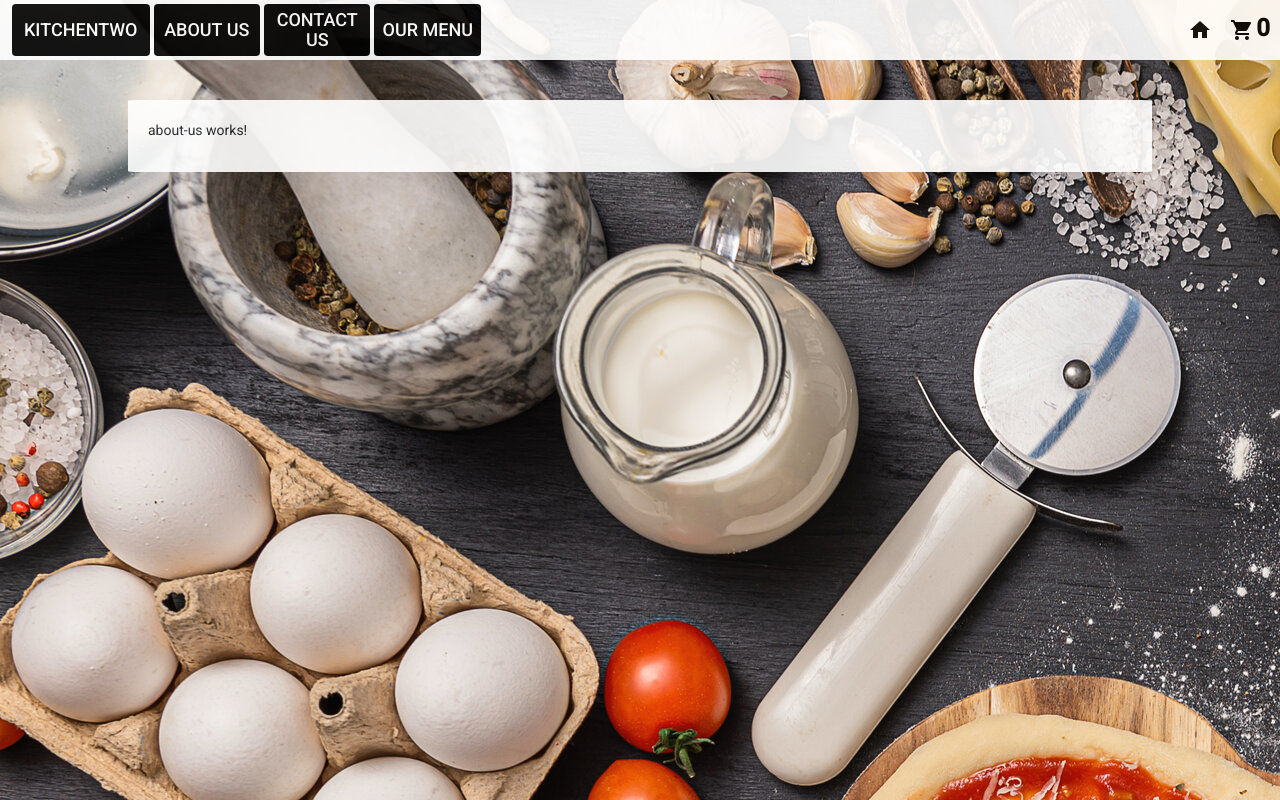
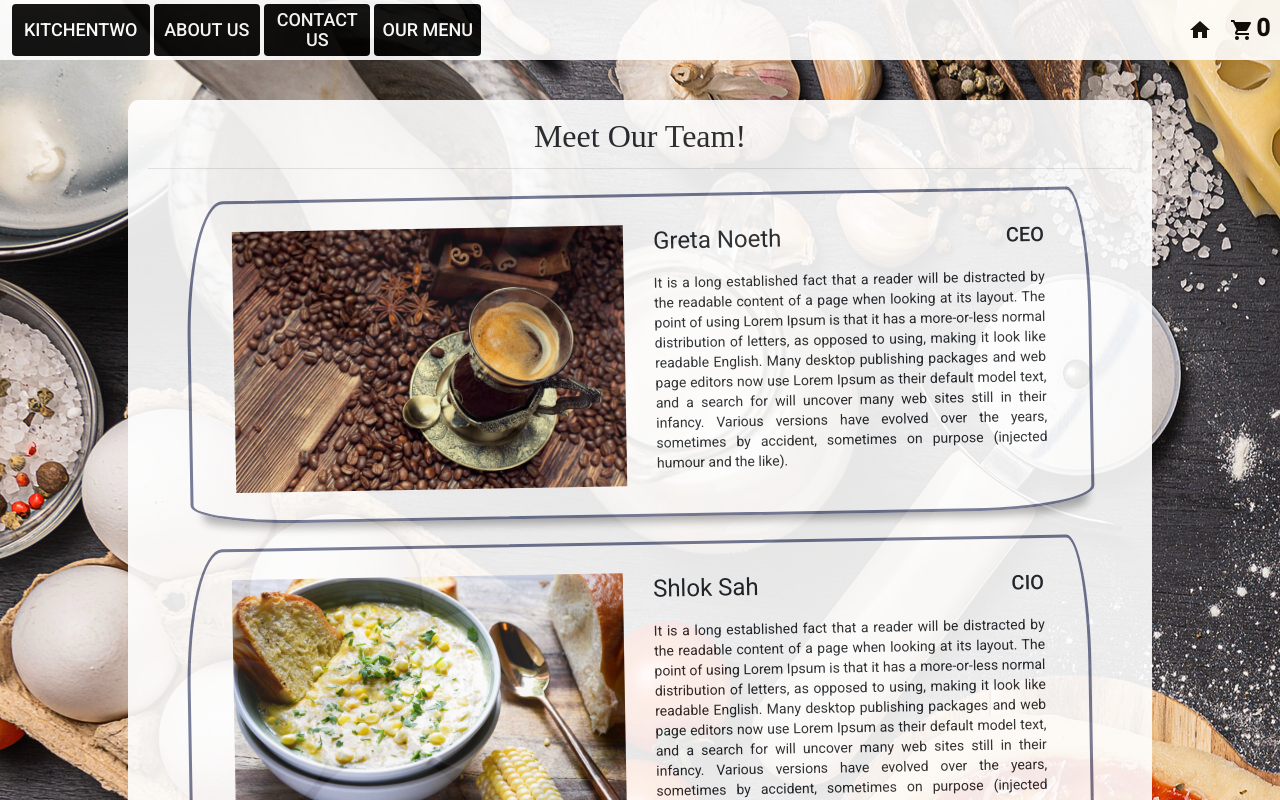
Before and after one commit to srcohen22/CSE5234, an Angular app in the folder frontend/my-app/: page /aboutus in a window 1280 px wide. Shown: the top 800 px of the page. Built offline with nearby package versions, Linux system fonts and the light colour scheme.

Commit message:
Added position, styling to about us page

```diff
--- a/frontend/my-app/src/app/about-us/about-us.component.css
+++ b/frontend/my-app/src/app/about-us/about-us.component.css
@@ -0,0 +1,52 @@
+.profile-box {
+  margin: 25px;
+}
+
+.img-size {
+  width: 100%;
+  height: auto;
+}
+
+.profile-box {
+  border-top-left-radius: 37px 140px;
+  border-top-right-radius: 23px 130px;
+  border-bottom-left-radius: 110px 19px;
+  border-bottom-right-radius: 120px 24px;
+
+  text-align: justify;
+
+  display: flex;
+  position: relative;
+  border: solid 3px #6e7491;
+  padding: 2em;
+  max-width: 8000px;
+  transform: rotate(-1deg);
+  box-shadow: 3px 15px 8px -10px rgba(0, 0, 0, 0.3);
+  transition: all 0.13s ease-in;
+}
+
+.profile-box:hover {
+  transform: translateY(-10px) rotate(1deg);
+  box-shadow: 3px 15px 8px -10px rgba(0, 0, 0, 0.3);
+}
+
+.profile-box:hover .border {
+  transform: translateY(4px) rotate(-5deg);
+}
+
+.title {
+  font-size: xx-large;
+  font-family: cursive;
+  text-align: center;
+}
+
+.name-prof {
+  display: flex;
+  flex-direction: row;
+  align-items: center;
+  justify-content: space-between;
+}
+
+.position {
+  text-align: right;
+}
--- a/frontend/my-app/src/app/about-us/about-us.component.html
+++ b/frontend/my-app/src/app/about-us/about-us.component.html
@@ -1 +1,22 @@
-<p>about-us works!</p>
+<h1 class="title">Meet Our Team!</h1>
+  <hr class="width-80">
+<div class="container">
+  <div *ngFor="let person of profile" class="row profile-box">
+    <div class="col-md-6">
+      <img class="img-size" src="{{person.image}}"/>
+    </div>
+    <div class="col-md-6 profile-words">
+      <div class="row name-prof">
+        <div class="name col-8">
+          <h1>{{ person.name }}</h1>
+        </div>
+        <div class="position col-4">
+          <h2>{{ person.position }}</h2>
+        </div>
+      </div>
+      <div class="description">
+        <p>{{person.description}}</p>
+      </div>
+    </div>
+  </div>
+</div>
--- a/frontend/my-app/src/app/about-us/about-us.component.ts
+++ b/frontend/my-app/src/app/about-us/about-us.component.ts
@@ -1,4 +1,6 @@
 import { Component, OnInit } from '@angular/core';
+import { AboutUs } from './aboutus';
+import { PROFILE } from './profiles'
 
 @Component({
   selector: 'app-about-us',
@@ -7,6 +9,8 @@ import { Component, OnInit } from '@angular/core';
 })
 export class AboutUsComponent implements OnInit {
 
+  profile = PROFILE;
+
   constructor() { }
 
   ngOnInit(): void {
--- /dev/null
+++ b/frontend/my-app/src/app/about-us/aboutus.ts
@@ -0,0 +1,6 @@
+export interface AboutUs {
+  name: string;
+  description: string;
+  image?: string;
+  position: string;
+}
--- /dev/null
+++ b/frontend/my-app/src/app/about-us/profiles.ts
@@ -0,0 +1,16 @@
+import { AboutUs } from './aboutus'
+
+export const PROFILE: AboutUs[] = [
+  { name: 'Greta Noeth',
+    description: 'It is a long established fact that a reader will be distracted by the readable content of a page when looking at its layout. The point of using Lorem Ipsum is that it has a more-or-less normal distribution of letters, as opposed to using, making it look like readable English. Many desktop publishing packages and web page editors now use Lorem Ipsum as their default model text, and a search for will uncover many web sites still in their infancy. Various versions have evolved over the years, sometimes by accident, sometimes on purpose (injected humour and the like).',
+    image: '../../assets/coffee.jpg',
+    position: 'CEO'},
+  { name: 'Shlok Sah',
+    description: 'It is a long established fact that a reader will be distracted by the readable content of a page when looking at its layout. The point of using Lorem Ipsum is that it has a more-or-less normal distribution of letters, as opposed to using, making it look like readable English. Many desktop publishing packages and web page editors now use Lorem Ipsum as their default model text, and a search for will uncover many web sites still in their infancy. Various versions have evolved over the years, sometimes by accident, sometimes on purpose (injected humour and the like).',
+    image: '../../assets/cornchowder.jpg',
+    position: 'CIO'},
+  { name: 'Sam Cohen',
+    description: 'It is a long established fact that a reader will be distracted by the readable content of a page when looking at its layout. The point of using Lorem Ipsum is that it has a more-or-less normal distribution of letters, as opposed to using, making it look like readable English. Many desktop publishing packages and web page editors now use Lorem Ipsum as their default model text, and a search for will uncover many web sites still in their infancy. Various versions have evolved over the years, sometimes by accident, sometimes on purpose (injected humour and the like).',
+    image: '../../assets/carrotcake.jpg',
+    position: 'Wage Slave'}
+]
--- a/frontend/my-app/src/app/contact-us/contact-us.component.html
+++ b/frontend/my-app/src/app/contact-us/contact-us.component.html
@@ -1 +1,34 @@
-<p>contact-us works!</p>
+<div class="payment-background">
+  <div class="payment-text">
+      <h2>Contact Us</h2>
+      <form>
+          <div class="form-row">
+              <div class="form-group col-md-6">
+                  <label for="first-name" class="form-label">First name: </label>
+                  <input type="text" id="first-name" placeholder="First name" class="form-control">
+              </div>
+              <div class="form-group col-md-6">
+                  <label for="last-name" class="form-label">Last name: </label>
+                  <input type="text" id="last-name" placeholder="Last name" class="form-control">
+              </div>
+          </div>
+
+          <div class="form-row">
+              <div class="form-group col-md-6">
+                  <label for="card-num" class="form-label">Card number: </label>
+                  <input type="text" id="card-num" placeholder="XXXX-XXXX-XXXX-XXXX" class="form-control">
+              </div>
+              <div class="form-group col-md-2">
+                  <label for="card-cvv" class="form-label">CVV: </label>
+                  <input type="text" id="card-cvv" placeholder="CVV" class="form-control input-text">
+              </div>
+              <div class="form-group col-md-4">
+                  <label for="card-expiration" class="form-label">Expiration date: </label>
+                  <input type="text" id="card-expiration" placeholder="MM/YY" class="input-text form-control">
+              </div>
+          </div>
+          <button routerLink="/shipping" routerLinkActive="active" style="margin-top:10px">Back</button>
+          <button routerLink="/summary" routerLinkActive="active" style="margin-top:10px; float:right">Confirm</button>
+      </form>
+  </div>
+</div>
```
